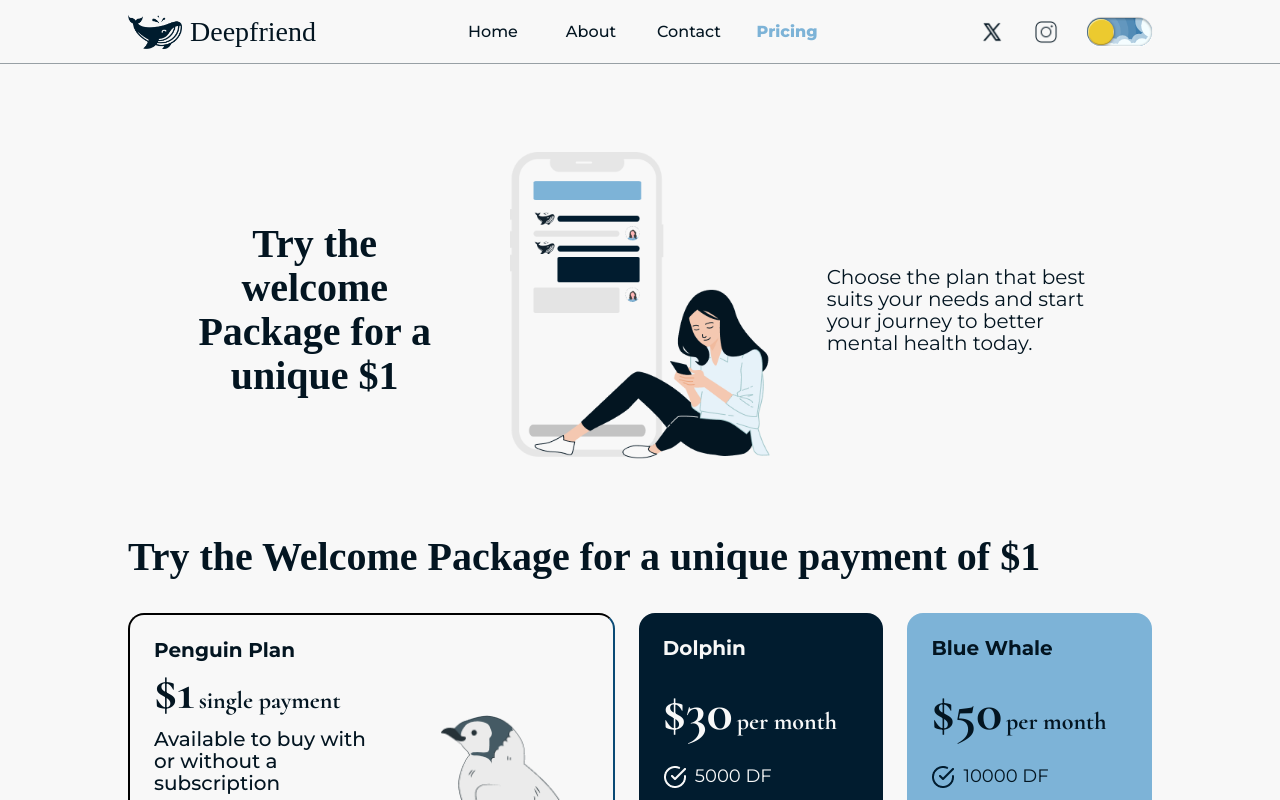
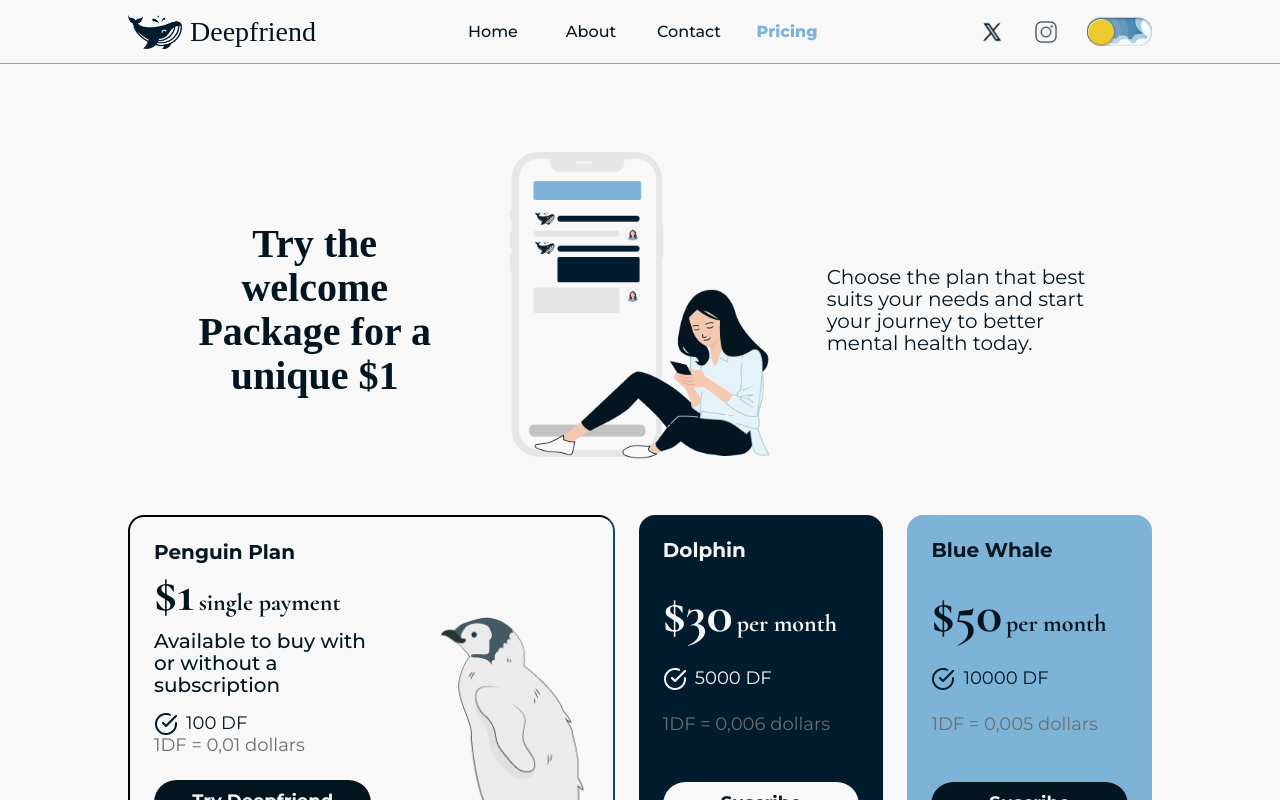
Before and after one commit to DeepfriendLLC/front, a Next.js app in the folder deepfriend/: page /pricing in a window 1280 px wide. Built offline with nearby package versions, Linux system fonts and the light colour scheme.

Commit message:
good spacing home

```diff
--- a/deepfriend/src/components/home-banner.tsx
+++ b/deepfriend/src/components/home-banner.tsx
@@ -35,11 +35,6 @@ export default function HomeBannerComponent() {
         width: 145,
         height: 46.5,
         alignSelf: "center"
-    };
-
-    const imageStyle: CSSProperties = {
-        width: 400,
-        height: 400,
     };
 
     return (
--- a/deepfriend/src/components/home-properties-0.tsx
+++ b/deepfriend/src/components/home-properties-0.tsx
@@ -16,11 +16,6 @@ import { BASIC_DARK_COLOR, BASIC_LIGHT_COLOR } from "@/app/layout";
 
 export default function HomeProperties0Component() {
   const { systemColor } = useSelector((state: RootState) => state.systemColor);
-
-  const imageStyle: CSSProperties = {
-    width: 54,
-    height: 54,
-  };
 
   return (
     <div className="home-properties-0-container">
--- a/deepfriend/src/components/home-properties-4.tsx
+++ b/deepfriend/src/components/home-properties-4.tsx
@@ -1,6 +1,4 @@
 "use client";
-
-import { CSSProperties } from "react";
 
 import ImageProperties4White from "../../public/icons/home-properties-4-check-white.png";
 import ImageProperties4Dark from "../../public/icons/home-properties-4-check-dark.png";
@@ -18,9 +16,6 @@ export default function HomeProperties4Component() {
 
   return (
     <div className="home-properties-4-container">
-      <h1 className="home-properties-1-title" style={{ color: systemColor === "light" ? BASIC_DARK_COLOR : BASIC_LIGHT_COLOR }}>
-        Try the Welcome Package for a unique payment of <strong>$1</strong>
-      </h1>
       <div className="home-properties-4-cards-row">
         <div className="home-properties-4-card-container-big" style={{ color: systemColor === "dark" ? BASIC_LIGHT_COLOR : BASIC_DARK_COLOR, borderColor: systemColor === "light" ? BASIC_DARK_COLOR : BASIC_LIGHT_COLOR }}>
           <div className="home-properties-4-card-container-big-letters-container">
--- a/deepfriend/src/styles/globals.css
+++ b/deepfriend/src/styles/globals.css
@@ -138,6 +138,9 @@ a {
   .home-banner-wrapper {
     width: 100%;
 
+    padding: 0px;
+    margin: 0px;
+
     padding-left: 10%;
     padding-right: 10%;
 
@@ -154,10 +157,13 @@ a {
 
     border-radius: 32px;
 
+    padding: 0px;
+    margin: 0px;
+
     padding-left: 6%;
     padding-right: 6%;
 
-    padding-top: 3%;
+    padding-top: 32px;
     padding-bottom: 32px;
 
     display: flex;
@@ -371,7 +377,6 @@ a {
 
   .home-properties-0-container {
     width: 100%;
-    min-height: 35vh;
 
     display: flex;
     flex-direction: row;
@@ -381,8 +386,7 @@ a {
     margin: 0px;
     padding: 0px;
 
-    margin-top: 64px;
-    padding-top: 64px;
+    margin-top: 54px;
 
     padding-left: 10%;
     padding-right: 10%;
@@ -400,17 +404,16 @@ a {
 
   .home-properties-1-container {
     width: 100%;
-    height: 30vh;
-
-    display: flex;
-    flex-direction: column;
-    justify-content: center;
-    align-content: center;
-
-    margin: 0px;
-    padding: 0px;
-
-    margin-top: 80px;
+
+    display: flex;
+    flex-direction: column;
+    justify-content: center;
+    align-content: center;
+
+    margin: 0px;
+    padding: 0px;
+
+    margin-top: 54px;
 
     padding-left: 10%;
     padding-right: 10%;
@@ -435,7 +438,7 @@ a {
     width: 100%;
     padding-left: 10%;
     padding-right: 10%;
-    margin-top: 64px;
+    margin-top: 54px;
   }
 
   .home-properties-2-container {
@@ -542,7 +545,7 @@ a {
     width: 100%;
     padding-left: 10%;
     padding-right: 10%;
-    margin-top: 32px;
+    margin-top: 24px;
 
     display: flex;
     flex-direction: row;
@@ -551,7 +554,7 @@ a {
   }
 
   .home-properties-3-container {
-    width: 49%;
+    width: Calc(50% - 12px);
     height: 500px;
 
     overflow: hidden;
@@ -581,16 +584,10 @@ a {
     align-self: center;
   }
 
-  .home-properties-4-container {
-    width: 100%;
-    min-height: 50vh;
-
-    display: flex;
-    flex-direction: column;
-    justify-content: center;
-    align-content: center;
-
-    text-align: left;
+  .home-properties-4-title {
+    font-family: "Cormonant";
+    font-size: 40px;
+    font-weight: 700;
 
     margin: 0px;
     padding: 0px;
@@ -598,8 +595,27 @@ a {
     padding-left: 10%;
     padding-right: 10%;
 
-    margin-top: 32px;
-    margin-bottom: 64px;
+    margin-top: 54px;
+  }
+
+  .home-properties-4-container {
+    width: 100%;
+
+    display: flex;
+    flex-direction: column;
+    justify-content: center;
+    align-content: center;
+
+    text-align: left;
+
+    margin: 0px;
+    padding: 0px;
+
+    padding-left: 10%;
+    padding-right: 10%;
+
+    margin-top: 8px;
+    margin-bottom: 24px;
   }
 
   .home-properties-4-cards-row {
```
Also changed, not shown: deepfriend/src/app/page.tsx (+8 -0 lines).
